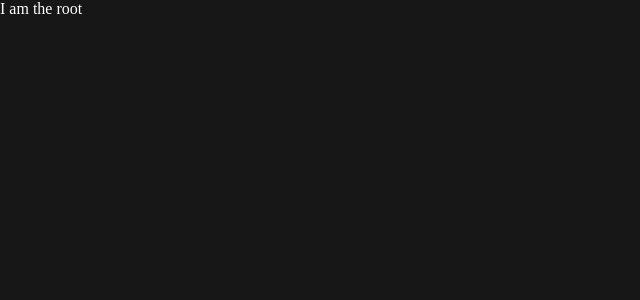
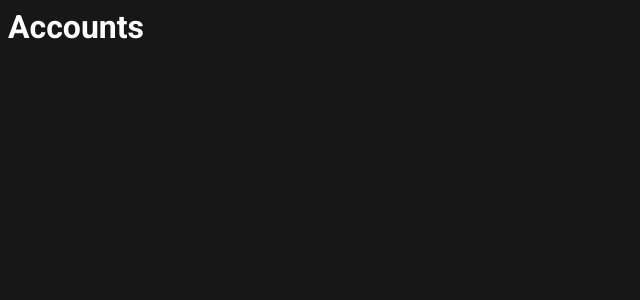
Before and after one commit to S-reinken/elegant, a React app: page / in a window 1280 px wide. Shown: the top 300 px of the page, without its empty margins (0-640 px from the left). Built offline with nearby package versions, Linux system fonts and the light colour scheme.

Commit message:
Added fonts and spacing

```diff
--- a/package.json
+++ b/package.json
@@ -28,7 +28,8 @@
   "dependencies": {
     "@types/react-dom": "^16.9.0",
     "react": "^16.9.0",
-    "react-dom": "^16.9.0"
+    "react-dom": "^16.9.0",
+    "typeface-roboto": "0.0.75"
   },
   "devDependencies": {
     "@material-ui/core": "^4.3.3",
--- a/public/index.html
+++ b/public/index.html
@@ -3,7 +3,8 @@
 
 <head>
   <meta charset="utf-8">
-  <title>Hello World!</title>
+  <link rel="stylesheet" href="https://fonts.googleapis.com/css?family=Roboto:300,400,500,700&display=swap" />
+  <title>Elegant</title>
 </head>
 
 <body style="margin: 0">
--- a/src/renderer/renderer.tsx
+++ b/src/renderer/renderer.tsx
@@ -1,6 +1,7 @@
 import * as React from 'react';
 import * as ReactDOM from 'react-dom';
 import { App } from './ui/App';
+import 'typeface-roboto';
 
 ReactDOM.render(<App />,
   document.getElementById("root")
--- a/src/renderer/ui/AccountsPage/AccountsPage.tsx
+++ b/src/renderer/ui/AccountsPage/AccountsPage.tsx
@@ -4,17 +4,25 @@ import { withStyles } from "@material-ui/styles";
 
 const styles = (theme: Theme) => createStyles({
     root: {
+        "& h1": {
+            boxSizing: "border-box",
+            margin: "0",
+            padding: theme.spacing(1)
+        },
         background: theme.palette.primary.dark,
+        display: "flex",
+        boxSizing: "border-box",
         width: "100vw",
         height: "100vh",
         color: "white",
+        fontFamily: "Roboto"
     }
 })
 
 type IAccountPageComponent = WithStyles<typeof styles>
 export const AccountPageComponent: React.FunctionComponent<IAccountPageComponent> = ({ classes }) => (
     <div className={classes.root}>
-        I am the root
+        <h1>Accounts</h1>
     </div>
 )
 
--- a/webpack.config.js
+++ b/webpack.config.js
@@ -39,7 +39,7 @@ const commonConfig = {
         use: ['style-loader', 'css-loader'],
       },
       {
-        test: /\.(jpg|png|svg|ico|icns)$/,
+        test: /\.(jpg|png|svg|ico|icns|woff|woff2)$/,
         loader: 'file-loader',
         options: {
           name: '[path][name].[ext]',
```
Also changed, not shown: src/renderer/common/styles/index.ts (added), 1 other file (tests, documents, lock files or other folders).
